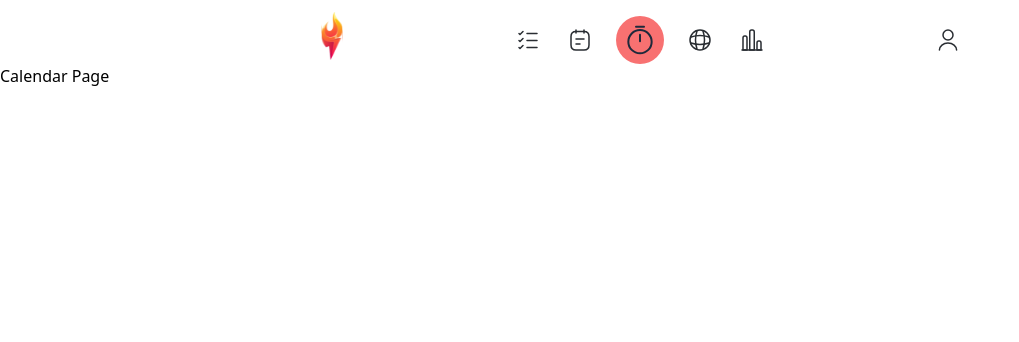
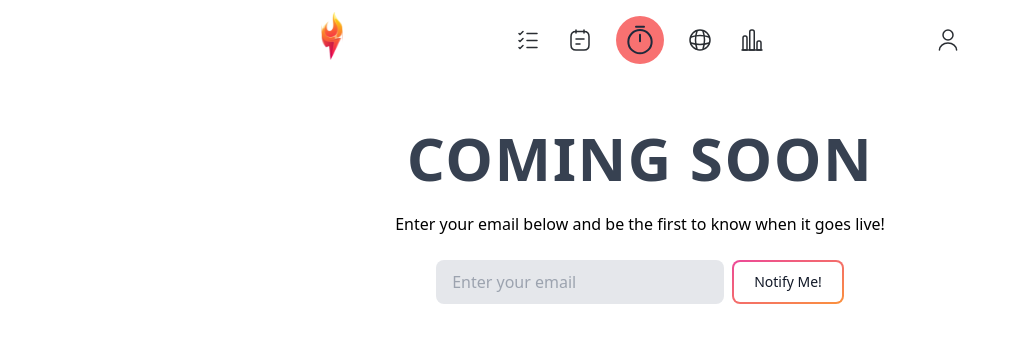
Before and after one commit to kasparas-ban/torch, a React (Vite) app: page /calendar in a window 1280 px wide. Shown: the top 342 px of the page, without its empty margins (0-1019 px from the left). Built offline with nearby package versions, Linux system fonts and the light colour scheme.

Commit message:
Added Coming Soon templates

```diff
--- a/src/components/Timer/Timer.tsx
+++ b/src/components/Timer/Timer.tsx
@@ -24,6 +24,16 @@ interface IState {
 interface IAction {
   type: TimerAction
   newTime?: number
+}
+
+const buttonVariants = {
+  default: { opacity: 1, scale: 1, transition: { duration: 0.2 } },
+  initial: { opacity: 0, scale: 0.95 },
+  close: {
+    opacity: 0,
+    scale: 0.95,
+    transition: { duration: 0.2 },
+  },
 }
 
 function timerReducer(state: IState, action: IAction): IState {
@@ -96,46 +106,78 @@ function Timer({ initialTime }: ITimer) {
     <>
       <div className="max-[320px]:mx-2">
         <TimerSettings />
-        <div className="m-auto mt-8 flex aspect-square max-w-xs flex-col justify-center rounded-full border border-rose-800">
+        <div
+          className={`m-auto mt-8 flex aspect-square max-w-xs flex-col justify-center rounded-full border ${
+            state.timerState === "idle" ? "border-rose-600" : ""
+          }`}
+        >
           <TimerShape initialTime={initialTime} currentTime={state.time} />
           <div className="text-center text-8xl font-thin tabular-nums max-[300px]:text-7xl">
             {`${minutes}:${seconds < 10 ? "0" + seconds : seconds}`}
           </div>
         </div>
+        <AnimatePresence mode="popLayout">
           {state.timerState === "idle" ? (
-          <button
+            <motion.button
+              layout
               type="submit"
               onClick={() => dispatch({ type: "start" })}
               className="m-auto mt-8 flex h-8 w-24 rounded-full bg-rose-400"
+              whileHover={{ scale: 1.06 }}
+              variants={buttonVariants}
+              initial="initial"
+              animate="default"
+              exit="close"
             >
-            <div className="m-auto">Start</div>
-          </button>
+              <div className="m-auto tracking-wide">Start</div>
+            </motion.button>
           ) : state.timerState === "running" ? (
-          <button
+            <motion.button
+              layout
               type="submit"
               onClick={() => dispatch({ type: "pause" })}
               className="m-auto mt-8 flex h-8 w-24 rounded-full bg-rose-400"
+              whileHover={{ scale: 1.06 }}
+              variants={buttonVariants}
+              initial="initial"
+              animate="default"
+              exit="close"
             >
-            <div className="m-auto">Pause</div>
-          </button>
+              <div className="m-auto tracking-wide">Pause</div>
+            </motion.button>
           ) : (
             <div className="flex justify-center space-x-3">
-            <button
+              <motion.button
+                layout
                 type="submit"
                 onClick={() => dispatch({ type: "start" })}
                 className="mt-8 flex h-8 w-24 rounded-full bg-rose-400"
+                whileHover={{ scale: 1.06 }}
+                variants={buttonVariants}
+                initial="initial"
+                animate="default"
+                exit="close"
               >
-              <div className="m-auto">Continue</div>
-            </button>
-            <button
+                <div className="m-auto tracking-wide">Continue</div>
+              </motion.button>
+              <motion.button
+                layout
                 type="submit"
-              onClick={() => dispatch({ type: "reset", newTime: initialTime })}
+                onClick={() =>
+                  dispatch({ type: "reset", newTime: initialTime })
+                }
                 className="mt-8 flex h-8 w-24 rounded-full bg-rose-400"
+                whileHover={{ scale: 1.06 }}
+                variants={buttonVariants}
+                initial="initial"
+                animate="default"
+                exit="close"
               >
-              <div className="m-auto">Stop</div>
-            </button>
+                <div className="m-auto tracking-wide">Stop</div>
+              </motion.button>
             </div>
           )}
+        </AnimatePresence>
       </div>
     </>
   )
--- a/src/components/Timer/TimerSettingsModal.tsx
+++ b/src/components/Timer/TimerSettingsModal.tsx
@@ -160,7 +160,7 @@ function NumberInput({
         type="number"
         min={0}
         max={99}
-        className={`peer h-10 w-full rounded-2xl bg-gray-200 px-4 text-gray-900 focus:bg-white focus:outline-2 focus:outline-blue-500/50`}
+        className="peer h-10 w-full rounded-2xl bg-gray-200 px-4 text-gray-900 focus:bg-white focus:outline-2 focus:outline-blue-500/50"
         placeholder={placeholder ?? "0"}
         value={value ? Number(value) : ""}
         onChange={e => setValue(Number(e.target.value).toString())}
--- a/src/components/Timer/TimerShape.tsx
+++ b/src/components/Timer/TimerShape.tsx
@@ -13,7 +13,7 @@ export const TimerShape = ({
   const size = 318
   const { path } = getPathProps(size, 5, "counterclockwise")
   const strokeWidth = fractionComplete ? 5 : 0
-  const stroke = "red"
+  const stroke = "#E11D48"
   const strokeLinecap = "round"
 
   return (
--- a/src/pages/CalendarPage.tsx
+++ b/src/pages/CalendarPage.tsx
@@ -1,5 +1,42 @@
+import { AnimatePresence, motion } from "framer-motion"
+
 function CalendarPage() {
-  return <>Calendar Page</>
+  return (
+    <AnimatePresence>
+      <motion.div
+        className="mt-16 flex flex-col justify-center max-[768px]:px-6"
+        initial={{ opacity: 0, y: 40 }}
+        animate={{ opacity: 1, y: 0 }}
+        transition={{ type: "tween" }}
+      >
+        <div className="text-center text-6xl font-bold tracking-wide text-gray-700">
+          COMING SOON
+        </div>
+
+        <div className="mt-6 text-center">
+          Enter your email below and be the first to know when it goes live!
+        </div>
+
+        <div className="mx-auto mt-6 justify-center gap-2 min-[500px]:flex">
+          <input
+            type="email"
+            placeholder="Enter your email"
+            className="h-11 w-72 rounded-lg bg-gray-200 px-4 text-gray-900 focus:bg-white focus:outline-2 focus:outline-blue-500/50 max-[500px]:block"
+          ></input>
+          <div className="text-center max-[500px]:mt-2">
+            <motion.button
+              className="group relative inline-flex items-center justify-center overflow-hidden rounded-lg bg-gradient-to-br from-pink-500 to-orange-400 p-0.5 text-sm font-medium text-gray-900 hover:text-white focus:outline-none focus:ring-4 focus:ring-pink-200 group-hover:from-pink-500 group-hover:to-orange-400 dark:text-white dark:focus:ring-pink-800"
+              whileHover={{ scale: 1.06 }}
+            >
+              <span className="relative rounded-md bg-white px-5 py-2.5 transition-all duration-75 ease-in group-hover:bg-opacity-0 dark:bg-gray-900">
+                Notify Me!
+              </span>
+            </motion.button>
+          </div>
+        </div>
+      </motion.div>
+    </AnimatePresence>
+  )
 }
 
 export default CalendarPage
--- a/src/pages/StatisticsPage.tsx
+++ b/src/pages/StatisticsPage.tsx
@@ -1,5 +1,42 @@
+import { AnimatePresence, motion } from "framer-motion"
+
 function StatisticsPage() {
-  return <>Stats Page</>
+  return (
+    <AnimatePresence>
+      <motion.div
+        className="mt-16 flex flex-col justify-center max-[768px]:px-6"
+        initial={{ opacity: 0, y: 40 }}
+        animate={{ opacity: 1, y: 0 }}
+        transition={{ type: "tween" }}
+      >
+        <div className="text-center text-6xl font-bold tracking-wide text-gray-700">
+          COMING SOON
+        </div>
+
+        <div className="mt-6 text-center">
+          Enter your email below and be the first to know when it goes live!
+        </div>
+
+        <div className="mx-auto mt-6 justify-center gap-2 min-[500px]:flex">
+          <input
+            type="email"
+            placeholder="Enter your email"
+            className="h-11 w-72 rounded-lg bg-gray-200 px-4 text-gray-900 focus:bg-white focus:outline-2 focus:outline-blue-500/50 max-[500px]:block"
+          ></input>
+          <div className="text-center max-[500px]:mt-2">
+            <motion.button
+              className="group relative inline-flex items-center justify-center overflow-hidden rounded-lg bg-gradient-to-br from-pink-500 to-orange-400 p-0.5 text-sm font-medium text-gray-900 hover:text-white focus:outline-none focus:ring-4 focus:ring-pink-200 group-hover:from-pink-500 group-hover:to-orange-400 dark:text-white dark:focus:ring-pink-800"
+              whileHover={{ scale: 1.06 }}
+            >
+              <span className="relative rounded-md bg-white px-5 py-2.5 transition-all duration-75 ease-in group-hover:bg-opacity-0 dark:bg-gray-900">
+                Notify Me!
+              </span>
+            </motion.button>
+          </div>
+        </div>
+      </motion.div>
+    </AnimatePresence>
+  )
 }
 
 export default StatisticsPage
--- a/src/pages/WorldPage.tsx
+++ b/src/pages/WorldPage.tsx
@@ -1,5 +1,42 @@
+import { AnimatePresence, motion } from "framer-motion"
+
 function WorldPage() {
-  return <>World Page</>
+  return (
+    <AnimatePresence>
+      <motion.div
+        className="mt-16 flex flex-col justify-center max-[768px]:px-6"
+        initial={{ opacity: 0, y: 40 }}
+        animate={{ opacity: 1, y: 0 }}
+        transition={{ type: "tween" }}
+      >
+        <div className="text-center text-6xl font-bold tracking-wide text-gray-700">
+          COMING SOON
+        </div>
+
+        <div className="mt-6 text-center">
+          Enter your email below and be the first to know when it goes live!
+        </div>
+
+        <div className="mx-auto mt-6 justify-center gap-2 min-[500px]:flex">
+          <input
+            type="email"
+            placeholder="Enter your email"
+            className="h-11 w-72 rounded-lg bg-gray-200 px-4 text-gray-900 focus:bg-white focus:outline-2 focus:outline-blue-500/50 max-[500px]:block"
+          ></input>
+          <div className="text-center max-[500px]:mt-2">
+            <motion.button
+              className="group relative inline-flex items-center justify-center overflow-hidden rounded-lg bg-gradient-to-br from-pink-500 to-orange-400 p-0.5 text-sm font-medium text-gray-900 hover:text-white focus:outline-none focus:ring-4 focus:ring-pink-200 group-hover:from-pink-500 group-hover:to-orange-400 dark:text-white dark:focus:ring-pink-800"
+              whileHover={{ scale: 1.06 }}
+            >
+              <span className="relative rounded-md bg-white px-5 py-2.5 transition-all duration-75 ease-in group-hover:bg-opacity-0 dark:bg-gray-900">
+                Notify Me!
+              </span>
+            </motion.button>
+          </div>
+        </div>
+      </motion.div>
+    </AnimatePresence>
+  )
 }
 
 export default WorldPage
```
Lines whose indentation alone changed are shown as unchanged.
